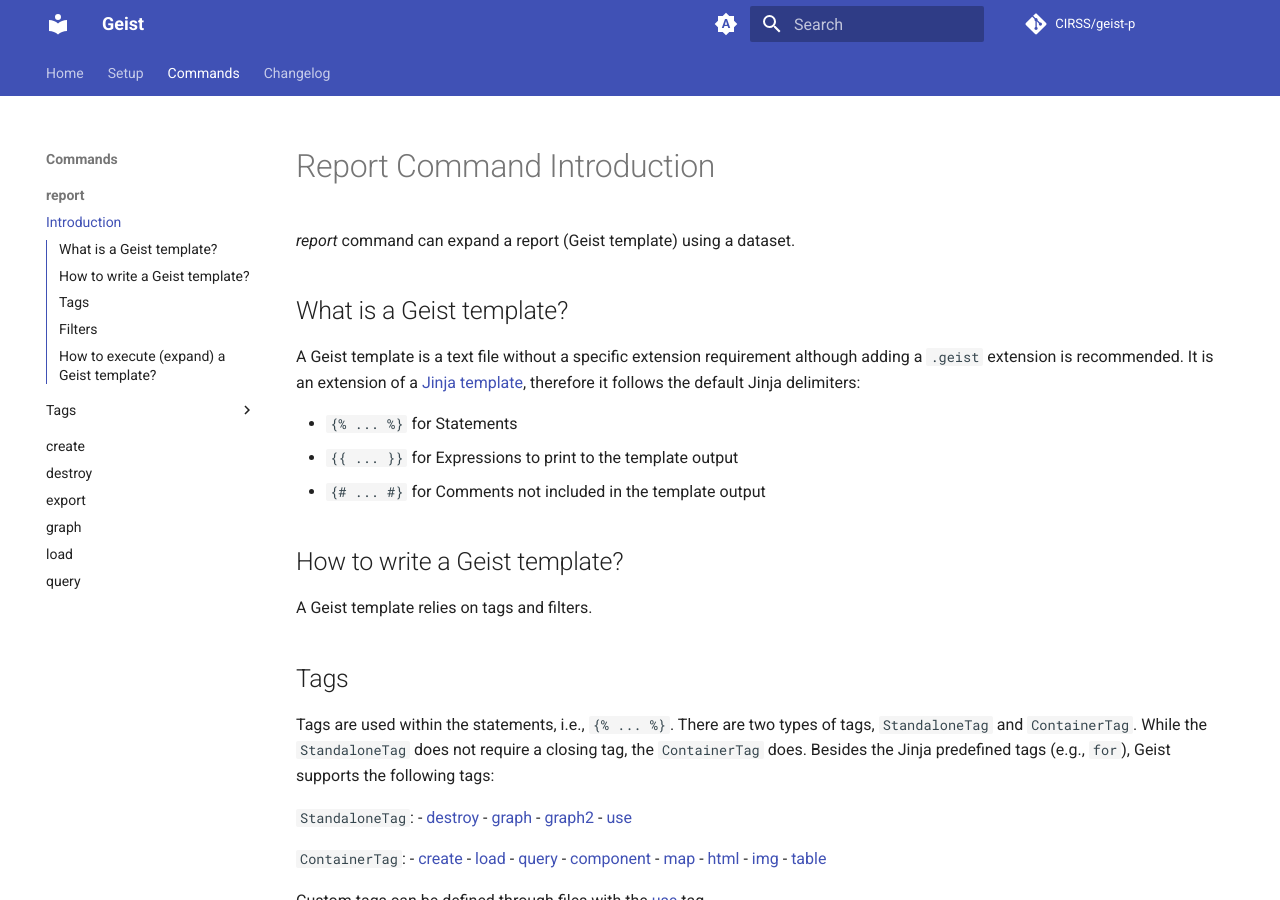
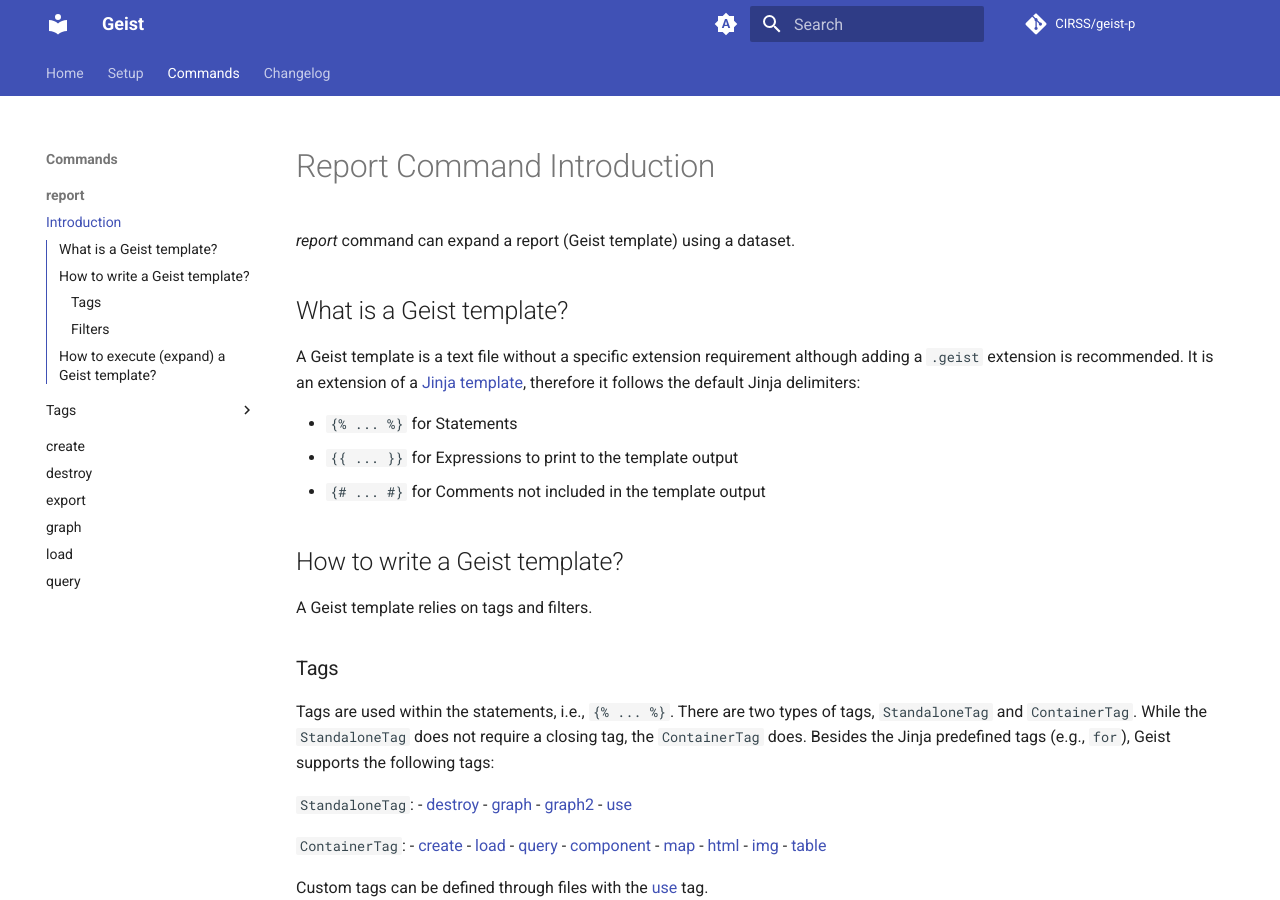
Before and after one commit to CIRSS/geist-p, an MkDocs documentation site: the page built from docs/commands/report/introduction.md, in a window 1280 px wide and 900 px high. Built offline with MkDocs 1.6.1 and Material for MkDocs 9.7.7, drawn with Linux system fonts in a browser that asks for light colours; comment, search, counter and statistics services are not loaded.

Commit message:
Update docs

```diff
--- a/docs/commands/report/introduction.md
+++ b/docs/commands/report/introduction.md
@@ -14,7 +14,7 @@
 
 A Geist template relies on tags and filters.
 
-## Tags
+### Tags
 
 Tags are used within the statements, i.e., `{% ... %}`. There are two types of tags, `StandaloneTag` and `ContainerTag`. While the `StandaloneTag` does not require a closing tag, the `ContainerTag` does. Besides the Jinja predefined tags (e.g., `for`), Geist supports the following tags:
 
@@ -36,7 +36,7 @@
 
 Custom tags can be defined through files with the [use](tags/tag-use.md) tag.
 
-## Filters
+### Filters
 
 Filters are used to modify variables. Each filter can only take one variable as input. Multiple filters can be applied to a single variable in sequence. For example, `{{ var|filter1|filter2|filter3 }}` denotes the variable `var` will be processed through `filter1` first, then `filter2`, and `filter3` at the end.
 
```
